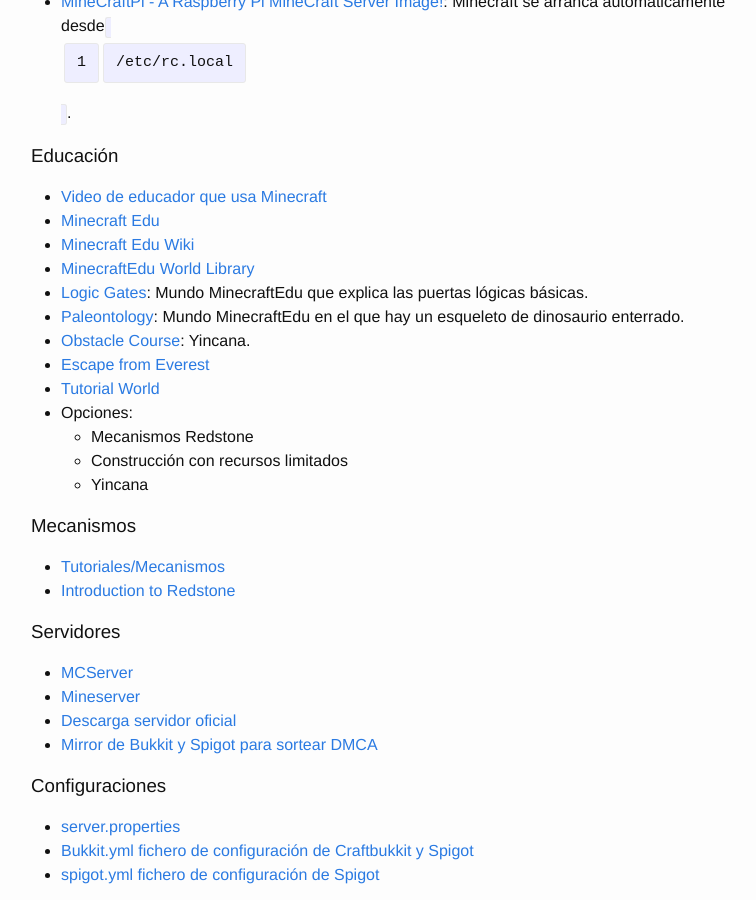
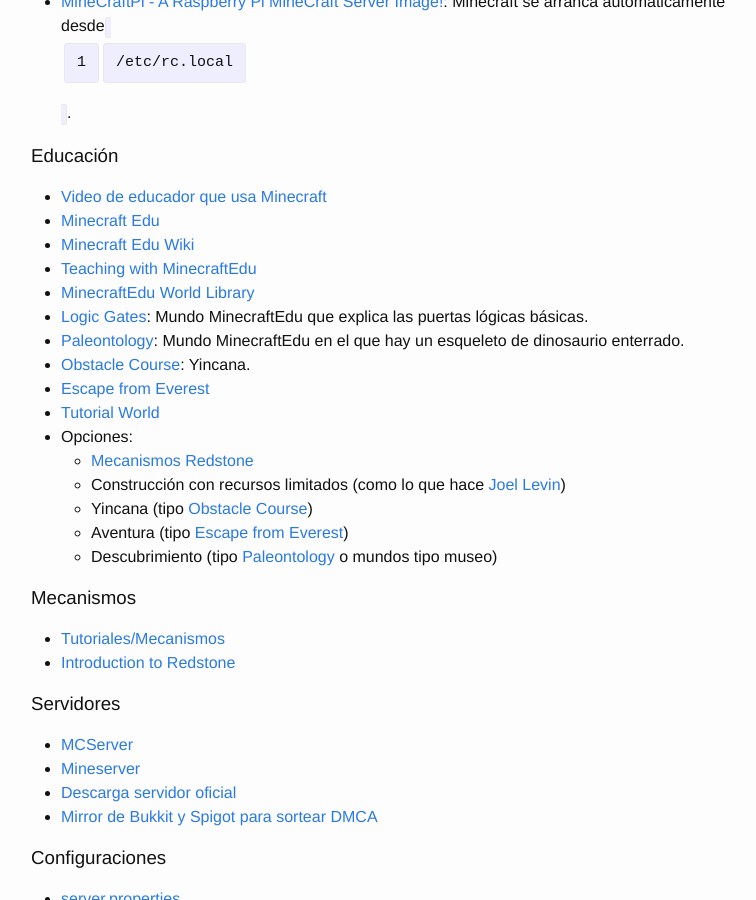
Before and after one commit to eduardofilo/eduardofilo.jekyll, a Jekyll site: the page built from proyectos/minecraft.md, in a window 1280 px wide and 900 px high, scrolled down 379 px. Shown: the whole window, without its empty margins (239-995 px from the left). Built offline with Jekyll 4.4.1, drawn with Linux system fonts in a browser that asks for light colours; Markdown is read by kramdown in place of the engine named in the settings.

Commit message:
Cambio menor.

```diff
--- a/proyectos/minecraft.md
+++ b/proyectos/minecraft.md
@@ -21,6 +21,7 @@
 * [Video de educador que usa Minecraft](https///www.youtube.com/watch?v=-mTf3j2koJA)
 * [Minecraft Edu](http://minecraftedu.com/)
 * [Minecraft Edu Wiki](http://services.minecraftedu.com/wiki/Main_Page)
+* [Teaching with MinecraftEdu](http://services.minecraftedu.com/wiki/index.php?title=Teaching_with_MinecraftEdu)
 * [MinecraftEdu World Library](http://services.minecraftedu.com/worlds/)
 * [Logic Gates](http://services.minecraftedu.com/worlds/node/75): Mundo MinecraftEdu que explica las puertas lógicas básicas.
 * [Paleontology](http://services.minecraftedu.com/worlds/node/57): Mundo MinecraftEdu en el que hay un esqueleto de dinosaurio enterrado.
@@ -28,9 +29,11 @@
 * [Escape from Everest](http://services.minecraftedu.com/worlds/node/27)
 * [Tutorial World](http://services.minecraftedu.com/worlds/node/26)
 * Opciones:
-  * Mecanismos Redstone
-  * Construcción con recursos limitados
-  * Yincana
+  * [Mecanismos Redstone](http://minecraft-es.gamepedia.com/Tutoriales/Mecanismos)
+  * Construcción con recursos limitados (como lo que hace [Joel Levin](https://www.youtube.com/watch?v=AJk_js4e6jE))
+  * Yincana (tipo [Obstacle Course](http://services.minecraftedu.com/worlds/node/58))
+  * Aventura (tipo [Escape from Everest](http://services.minecraftedu.com/worlds/node/27))
+  * Descubrimiento (tipo [Paleontology](http://services.minecraftedu.com/worlds/node/57) o mundos tipo museo)
 
 ### Mecanismos
 
```
